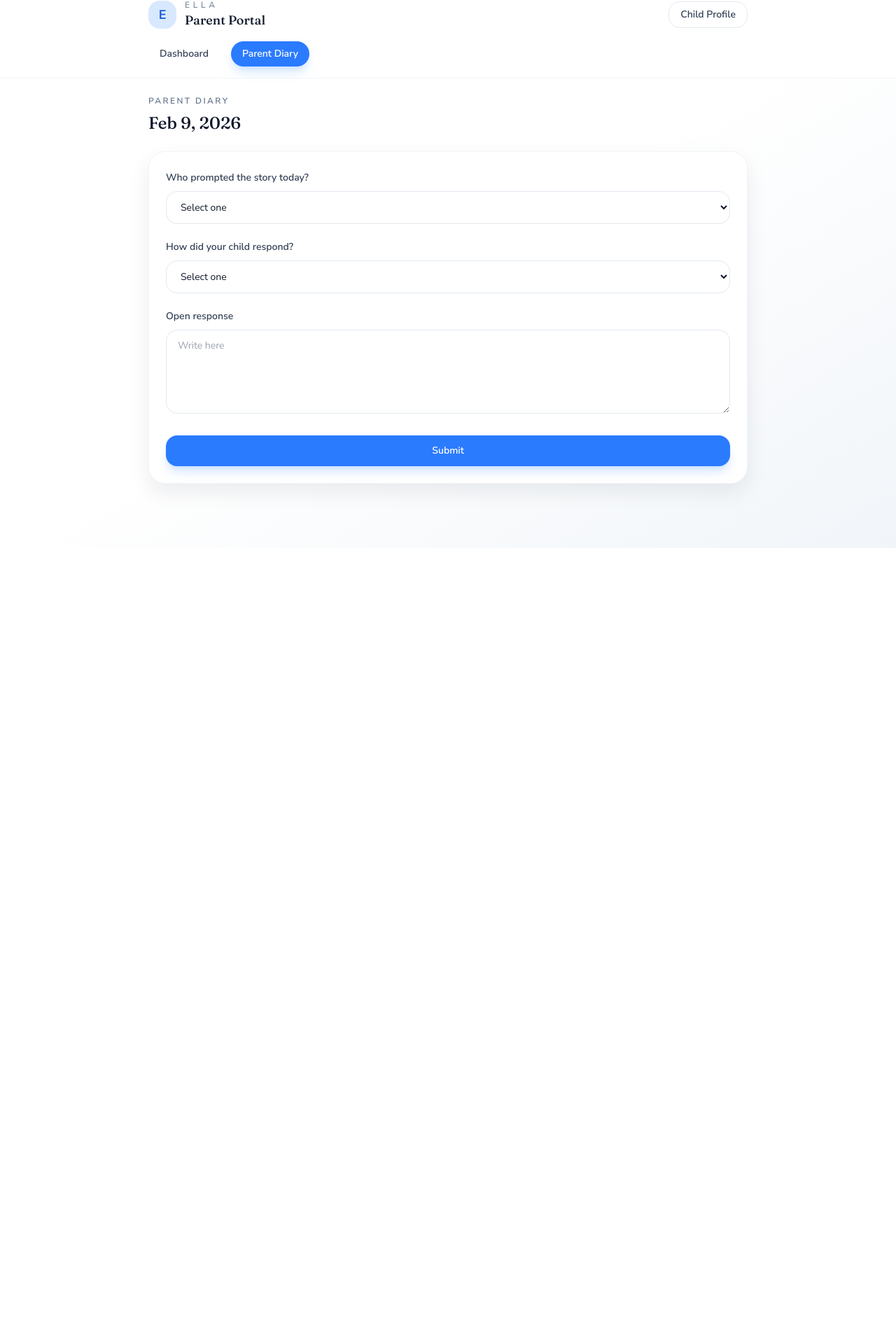
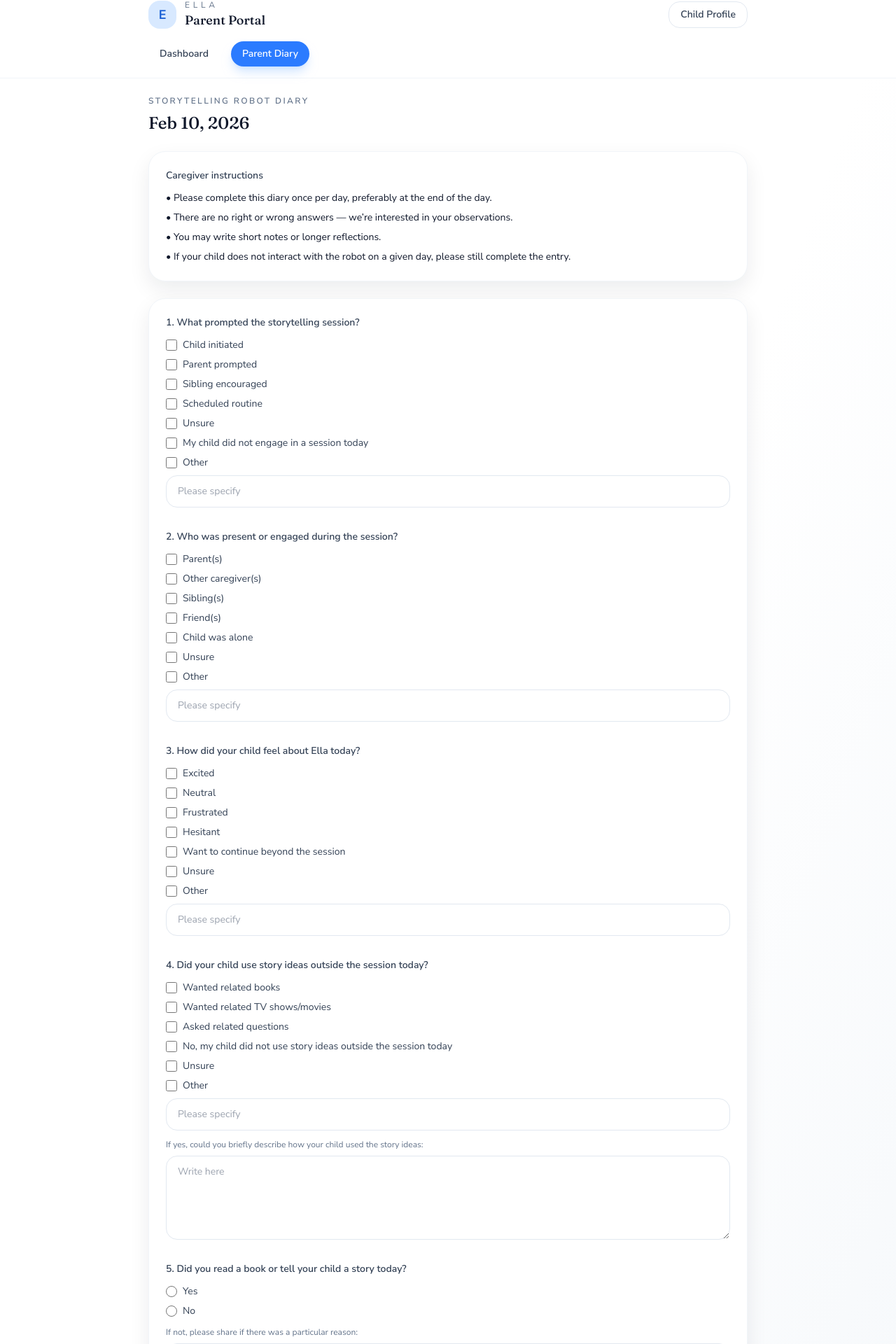
Before and after one commit to Deck-Wang416/Ella_Web, a React (Vite) app: page /parent-diary in a window 1280 px wide. Shown: the part 17-1937 px from the top of the page at 70% size. Before the commit the page ends 800 px from the top, so only its background shows below. Built offline with nearby package versions, Linux system fonts and the light colour scheme.

Commit message:
to: added full questionnaire in parent diary.

```diff
--- a/src/App.jsx
+++ b/src/App.jsx
@@ -3,10 +3,12 @@ import Login from "./pages/Login.jsx";
 import Dashboard from "./pages/Dashboard.jsx";
 import ParentDiary from "./pages/ParentDiary.jsx";
 import AppLayout from "./components/AppLayout.jsx";
+import { DateProvider } from "./context/DateContext.jsx";
 
 export default function App() {
   return (
     <div className="app-shell">
+      <DateProvider>
         <Routes>
           <Route path="/" element={<Navigate to="/login" replace />} />
           <Route path="/login" element={<Login />} />
@@ -28,6 +30,7 @@ export default function App() {
           />
           <Route path="*" element={<Navigate to="/login" replace />} />
         </Routes>
+      </DateProvider>
     </div>
   );
 }
--- /dev/null
+++ b/src/context/DateContext.jsx
@@ -0,0 +1,34 @@
+import { createContext, useContext, useEffect, useMemo, useState } from "react";
+
+const DateContext = createContext(null);
+const STORAGE_KEY = "ella_selected_date";
+
+function formatLocalDate(date) {
+  const year = date.getFullYear();
+  const month = String(date.getMonth() + 1).padStart(2, "0");
+  const day = String(date.getDate()).padStart(2, "0");
+  return `${year}-${month}-${day}`;
+}
+
+export function DateProvider({ children }) {
+  const [selectedDate, setSelectedDate] = useState(() => {
+    const stored = localStorage.getItem(STORAGE_KEY);
+    return stored || formatLocalDate(new Date());
+  });
+
+  useEffect(() => {
+    localStorage.setItem(STORAGE_KEY, selectedDate);
+  }, [selectedDate]);
+
+  const value = useMemo(() => ({ selectedDate, setSelectedDate }), [selectedDate]);
+
+  return <DateContext.Provider value={value}>{children}</DateContext.Provider>;
+}
+
+export function useSelectedDate() {
+  const context = useContext(DateContext);
+  if (!context) {
+    throw new Error("useSelectedDate must be used within DateProvider");
+  }
+  return context;
+}
--- a/src/data/parentDiary.json
+++ b/src/data/parentDiary.json
@@ -1,22 +1,131 @@
 {
   "submittedDates": ["2026-02-05"],
-  "questions": [
+  "instructions": [
+    "Please complete this diary once per day, preferably at the end of the day.",
+    "There are no right or wrong answers — we’re interested in your observations.",
+    "You may write short notes or longer reflections.",
+    "If your child does not interact with the robot on a given day, please still complete the entry."
+  ],
+  "sections": [
     {
-      "id": "who_prompted",
-      "type": "select",
-      "label": "Who prompted the story today?",
-      "options": ["Parent", "Sibling", "Child", "Other"]
+      "title": "Day",
+      "questions": [
+        {
+          "id": "prompted",
+          "type": "checkbox",
+          "label": "What prompted the storytelling session?",
+          "options": [
+            "Child initiated",
+            "Parent prompted",
+            "Sibling encouraged",
+            "Scheduled routine",
+            "Unsure",
+            "My child did not engage in a session today",
+            { "label": "Other", "other": true }
+          ]
+        },
+        {
+          "id": "present",
+          "type": "checkbox",
+          "label": "Who was present or engaged during the session?",
+          "options": [
+            "Parent(s)",
+            "Other caregiver(s)",
+            "Sibling(s)",
+            "Friend(s)",
+            "Child was alone",
+            "Unsure",
+            { "label": "Other", "other": true }
+          ]
+        },
+        {
+          "id": "feelings",
+          "type": "checkbox",
+          "label": "How did your child feel about Ella today?",
+          "options": [
+            "Excited",
+            "Neutral",
+            "Frustrated",
+            "Hesitant",
+            "Want to continue beyond the session",
+            "Unsure",
+            { "label": "Other", "other": true }
+          ]
+        },
+        {
+          "id": "story_ideas",
+          "type": "checkbox",
+          "label": "Did your child use story ideas outside the session today?",
+          "options": [
+            "Wanted related books",
+            "Wanted related TV shows/movies",
+            "Asked related questions",
+            "No, my child did not use story ideas outside the session today",
+            "Unsure",
+            { "label": "Other", "other": true }
+          ],
+          "followup": "If yes, could you briefly describe how your child used the story ideas:"
+        },
+        {
+          "id": "read_book",
+          "type": "radio",
+          "label": "Did you read a book or tell your child a story today?",
+          "options": [
+            "Yes",
+            "No"
+          ],
+          "followup": "If not, please share if there was a particular reason:"
+        }
+      ]
     },
     {
-      "id": "response",
-      "type": "select",
-      "label": "How did your child respond?",
-      "options": ["Engaged", "Neutral", "Resistant", "Not sure"]
-    },
-    {
-      "id": "open_question",
-      "type": "text",
-      "label": "Open response"
+      "title": "Day",
+      "questions": [
+        {
+          "id": "talked_about_ella",
+          "type": "checkbox",
+          "label": "Did your child talk about Ella or the stories today?",
+          "options": [
+            "Shared story with caregiver",
+            "Shared story with others",
+            "Talked about Ella with caregiver",
+            "Talked about Ella with others",
+            "No, my child did not mention Ella today",
+            "Unsure"
+          ],
+          "followup": "If yes, could you briefly describe how your child mentioned Ella or the stories:"
+        },
+        {
+          "id": "target_words",
+          "type": "radio",
+          "label": "Did you or anyone else hear your child use any target words today?",
+          "options": [
+            "Yes, correctly",
+            "Yes, incorrectly",
+            "No, my child did not use the target words today",
+            "Unsure"
+          ],
+          "followup": "If yes, could you briefly describe how your child used the target word:"
+        },
+        {
+          "id": "no_engagement",
+          "type": "checkbox",
+          "label": "If your child did NOT engage with Ella today, why? (skip if your child did engage with Ella today)",
+          "options": [
+            "Child was not interested",
+            "Time constraints",
+            "Technical issue",
+            "Child was tired or upset",
+            "Unsure",
+            { "label": "Other", "other": true }
+          ]
+        },
+        {
+          "id": "notes",
+          "type": "textarea",
+          "label": "Any other observations, feedback, or notes from today (e.g., surprises, changes over time, comparisons to previous days)."
+        }
+      ]
     }
   ]
 }
--- a/src/pages/Dashboard.jsx
+++ b/src/pages/Dashboard.jsx
@@ -1,9 +1,9 @@
-import { useState } from "react";
 import records from "../data/records.json";
 import Calendar from "../components/Calendar.jsx";
+import { useSelectedDate } from "../context/DateContext.jsx";
 
 export default function Dashboard() {
-  const [selectedDate, setSelectedDate] = useState(records.selectedDate);
+  const { selectedDate, setSelectedDate } = useSelectedDate();
 
   const displayDate = selectedDate
     ? new Date(selectedDate).toLocaleDateString("en-US", {
--- a/src/pages/ParentDiary.jsx
+++ b/src/pages/ParentDiary.jsx
@@ -1,11 +1,11 @@
-import { useState } from "react";
 import records from "../data/records.json";
 import diary from "../data/parentDiary.json";
+import { useSelectedDate } from "../context/DateContext.jsx";
 
 export default function ParentDiary() {
-  const [date] = useState(records.selectedDate);
-  const hasSubmitted = diary.submittedDates.includes(date);
-  const displayDate = new Date(date).toLocaleDateString("en-US", {
+  const { selectedDate } = useSelectedDate();
+  const hasSubmitted = diary.submittedDates.includes(selectedDate);
+  const displayDate = new Date(selectedDate).toLocaleDateString("en-US", {
     month: "short",
     day: "numeric",
     year: "numeric"
@@ -14,8 +14,17 @@ export default function ParentDiary() {
   return (
     <div className="grid gap-6">
       <section>
-        <p className="section-title">Parent diary</p>
+        <p className="section-title">Storytelling Robot Diary</p>
         <p className="mt-2 text-2xl font-display">{displayDate}</p>
+      </section>
+
+      <section className="card p-6">
+        <p className="text-sm font-semibold text-ink-700">Caregiver instructions</p>
+        <ul className="mt-3 grid gap-2 text-sm text-ink-600">
+          {diary.instructions.map((item) => (
+            <li key={item}>• {item}</li>
+          ))}
+        </ul>
       </section>
 
       {hasSubmitted ? (
@@ -25,28 +34,23 @@ export default function ParentDiary() {
         </section>
       ) : (
         <form className="card p-6">
-          <div className="grid gap-5">
-            {diary.questions.map((question) => (
-              <div key={question.id}>
-                <label className="text-sm font-semibold text-ink-700">
-                  {question.label}
-                </label>
-                {question.type === "select" ? (
-                  <select className="input mt-2">
-                    <option value="">Select one</option>
-                    {question.options.map((option) => (
-                      <option key={option} value={option}>
-                        {option}
-                      </option>
-                    ))}
-                  </select>
-                ) : (
-                  <textarea className="input mt-2 min-h-[120px]" placeholder="Write here" />
-                )}
-              </div>
-            ))}
+          <div className="grid gap-8">
+            {diary.sections.map((section, sectionIndex) =>
+              section.questions.map((question, questionIndex) => {
+                const number =
+                  diary.sections
+                    .slice(0, sectionIndex)
+                    .reduce((total, item) => total + item.questions.length, 0) +
+                  questionIndex +
+                  1;
+
+                return (
+                  <QuestionBlock key={question.id} question={question} number={number} />
+                );
+              })
+            )}
           </div>
-          <button type="button" className="btn-primary mt-6 w-full">
+          <button type="button" className="btn-primary mt-8 w-full">
             Submit
           </button>
         </form>
@@ -54,3 +58,56 @@ export default function ParentDiary() {
     </div>
   );
 }
+
+function QuestionBlock({ question, number }) {
+  return (
+    <div className="grid gap-3">
+      <label className="text-sm font-semibold text-ink-700">
+        {number}. {question.label}
+      </label>
+      {question.type === "checkbox" && (
+        <div className="grid gap-2">
+          {question.options.map((option) => {
+            if (typeof option === "string") {
+              return (
+                <label key={option} className="flex items-center gap-2 text-sm text-ink-700">
+                  <input type="checkbox" className="h-4 w-4 rounded border-ink-300" />
+                  {option}
+                </label>
+              );
+            }
+
+            return (
+              <div key={option.label} className="grid gap-2">
+                <label className="flex items-center gap-2 text-sm text-ink-700">
+                  <input type="checkbox" className="h-4 w-4 rounded border-ink-300" />
+                  {option.label}
+                </label>
+                <input className="input" placeholder="Please specify" />
+              </div>
+            );
+          })}
+        </div>
+      )}
+      {question.type === "radio" && (
+        <div className="grid gap-2">
+          {question.options.map((option) => (
+            <label key={option} className="flex items-center gap-2 text-sm text-ink-700">
+              <input type="radio" name={question.id} className="h-4 w-4 border-ink-300" />
+              {option}
+            </label>
+          ))}
+        </div>
+      )}
+      {question.type === "textarea" && (
+        <textarea className="input min-h-[140px]" placeholder="Write here" />
+      )}
+      {question.followup && (
+        <div className="grid gap-2">
+          <p className="text-xs text-ink-500">{question.followup}</p>
+          <textarea className="input min-h-[120px]" placeholder="Write here" />
+        </div>
+      )}
+    </div>
+  );
+}
```
Also changed, not shown: src/components/Calendar.jsx (+3 -4 lines), 1 other file (tests, documents, lock files or other folders). Lines whose indentation alone changed are shown as unchanged.
